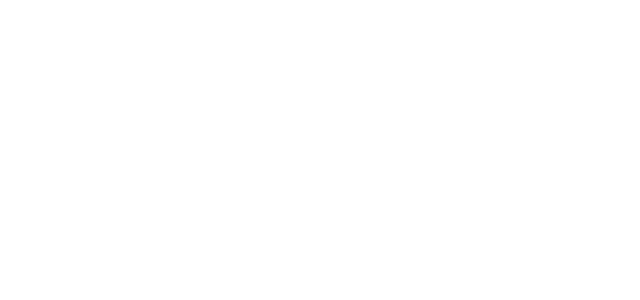
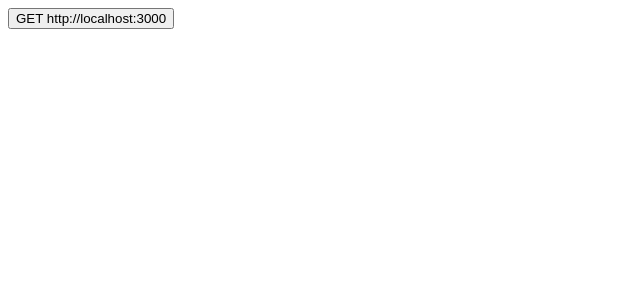
Before and after one commit to Paden-Little/HealthApp, a Nuxt app in the folder client/: page / in a window 1280 px wide. Shown: the top 300 px of the page, without its empty margins (0-640 px from the left). Built offline with nearby package versions, Linux system fonts and the light colour scheme.

Commit message:
add small demo for testing http functionality

```diff
--- a/client/app.vue
+++ b/client/app.vue
@@ -1,9 +1,15 @@
 <script setup lang="ts">
+const responses = reactive<string[]>([]);
 
+async function getServerData() {
+  const resp = await $fetch<string>('/api/record');
+  responses.push(resp)
+}
 </script>
 
 <template>
-  <div>
-
-  </div>
+  <button @click="getServerData()">GET http://localhost:3000</button>
+  <li v-for="response in responses">
+    {{ response }}
+  </li>
 </template>
--- a/client/package.json
+++ b/client/package.json
@@ -10,6 +10,7 @@
     "postinstall": "nuxt prepare"
   },
   "dependencies": {
+    "axios": "^1.6.8",
     "nuxt": "^3.11.2",
     "vue": "^3.4.21",
     "vue-router": "^4.3.0"
```
Also changed, not shown: 2 other files (tests, documents, lock files or other folders).
